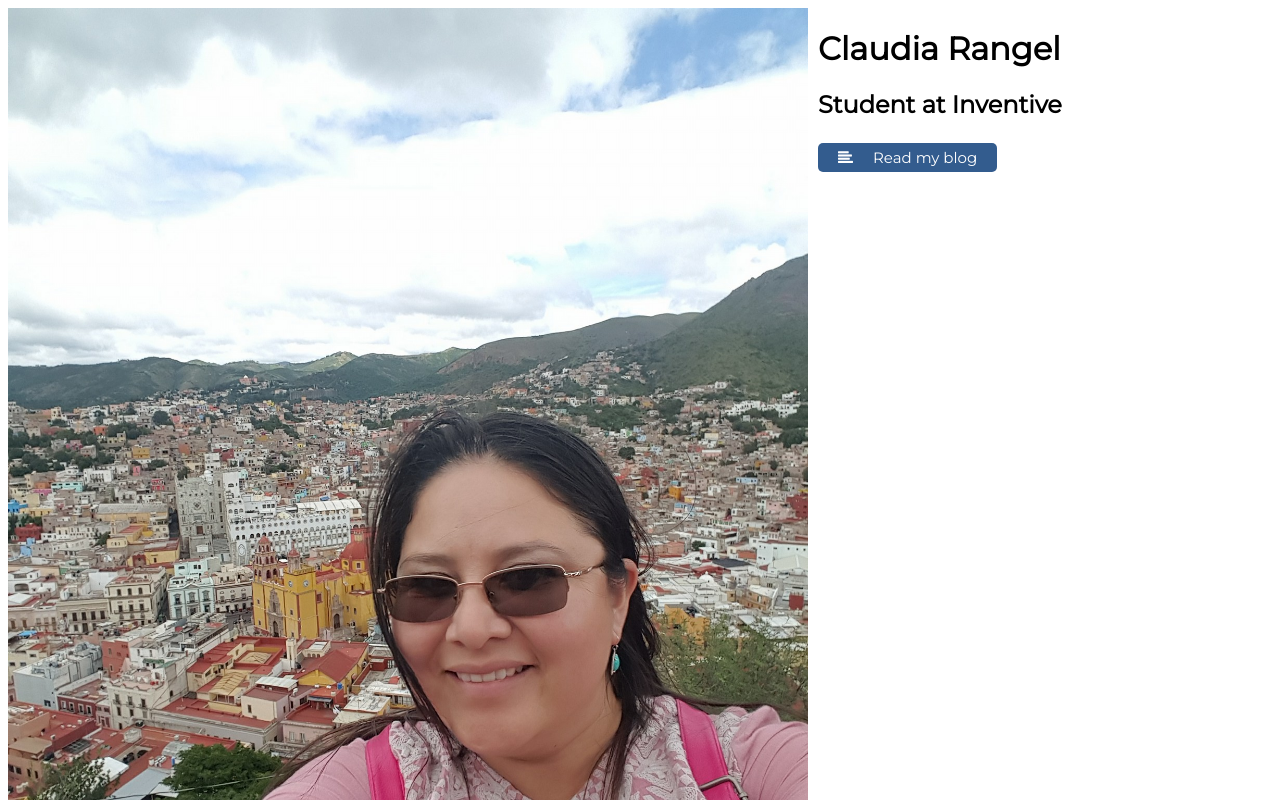
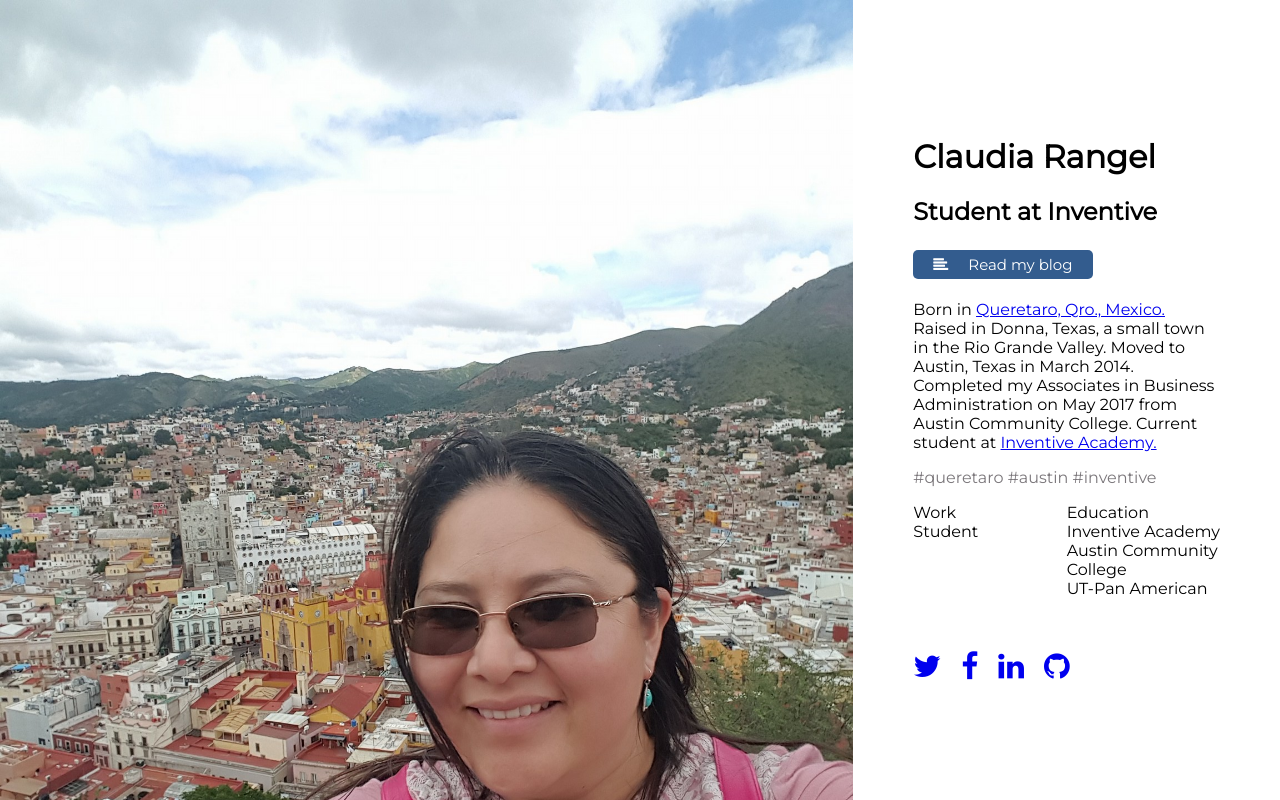
Before and after one commit to claudia-rangel-luna/Flexbox-profile-site, a plain HTML site: page index.html in a window 1280 px wide. Shown: the top 800 px of the page. Drawn offline with Linux system fonts and the light colour scheme.

Commit message:
added background info, links

```diff
--- a/index.html
+++ b/index.html
@@ -11,16 +11,37 @@
 <body>
     <div class="container">
         <!-- holds image -->
-        <div>
+        <div class="left-panel">
             <img src="Claudia Guanajuato.jpg" />
         </div>
-        <!-- holds info -->
+        <div class="right-panel">
             <div class="content">
                 <h1>Claudia Rangel</h1>
                 <h2>Student at Inventive</h2>
                 <a class="btn" href="https://www.about.me/c.rangel" target="_blank"><i class="fa fa-align-left" aria-hidden="true"></i>Read my blog </a>
                 <p>
+                    Born in <a href="https://www.google.com/maps?q=queretaro&um=1&ie=UTF-8&sa=X&ved=0ahUKEwim986ewavXAhXG5YMKHWmCCyUQ_AUICigB" target="_blank"> Queretaro, Qro., Mexico.</a> Raised in Donna, Texas, a small town in the Rio Grande Valley. Moved to Austin, Texas in March 2014. Completed my Associates in Business Administration on May 2017 from Austin Community College. Current student at <a href="https://www.inventive.io" target="_blank">Inventive Academy.</a>
                 </p>
+                <p class="hashtags">
+                    #queretaro #austin #inventive
+                </p>
+                <div class="inside">
+                    <div class="insideleft">Work
+                        <br> Student
+                    </div>
+                    <div class="insideright">Education
+                        <br> Inventive Academy
+                        <br> Austin Community College
+                        <br> UT-Pan American
+                    </div>
+                </div>
+                <div class="icons">
+                   	<a  href="https://www.twitter.com" target="_blank"> <i class="fa fa-twitter" aria-hidden="true"></i></a>
+                   	<a href="https://www.facebook.com" target="_blank"><i class="fa fa-facebook" aria-hidden="true"></i></a>
+                   	<a href="https://www.linkedin.com" target="_blank"><i class="fa fa-linkedin" aria-hidden="true"></i></a>
+                   	<a href="https://www.github.com" target="_blank"><i class="fa fa-github" aria-hidden="true"></i></a>
+            </div>
+        </div>
     </div>
     </div>
 </body>
--- a/styles.css
+++ b/styles.css
@@ -1,14 +1,31 @@
+   body {
+       margin: 0px;
+   }
+
    .container {
        display: flex;
        height: 100vh;
-    margin: auto;
+
+       width: 100vw;
+   }
+
+   .left-panel {
+       flex: 2;
+       box-sizing: border-box;
+   }
+
+   .right-panel {
+       flex: 1;
+       box-sizing: border-box;
+       justify-content: center;
+       align-items: center;
+       display: flex;
    }
 
    img {
        background-size: cover;
        background-repeat: no-repeat;
-    width: 800px;
-    padding-right: 10px;
+       width: 100%;
    }
 
    .btn {
@@ -34,7 +51,32 @@ i {
    .btn:hover {
        background-color: #99ADC6;
    }
-.content{
+
+   .content {
        font-family: 'Montserrat', sans-serif;
 
+       width: 100%;
+       margin: 60px;
    }
+
+   .hashtags {
+       color: #7B777B;
+   }
+
+   .inside {
+       display: flex;
+   }
+
+   .insideleft {
+       flex: 1;
+   }
+
+   .insideright {
+       flex: 1;
+   }
+
+   .icons {
+       display: flex;
+       padding-top: 50px;
+       font-size: 30px;
+   }
```
Lines whose indentation alone changed are shown as unchanged.
